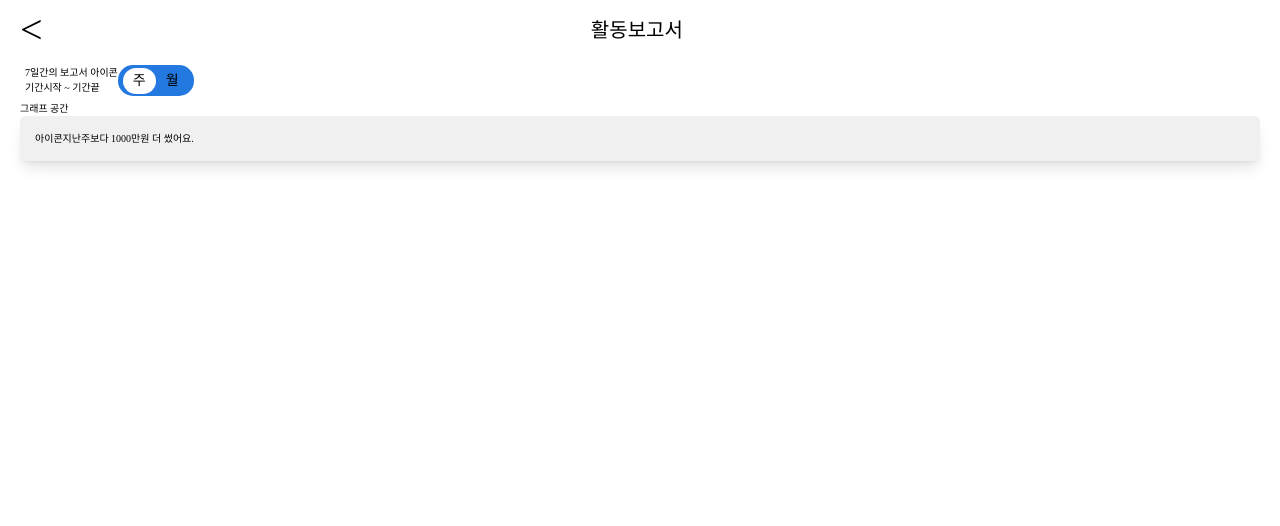
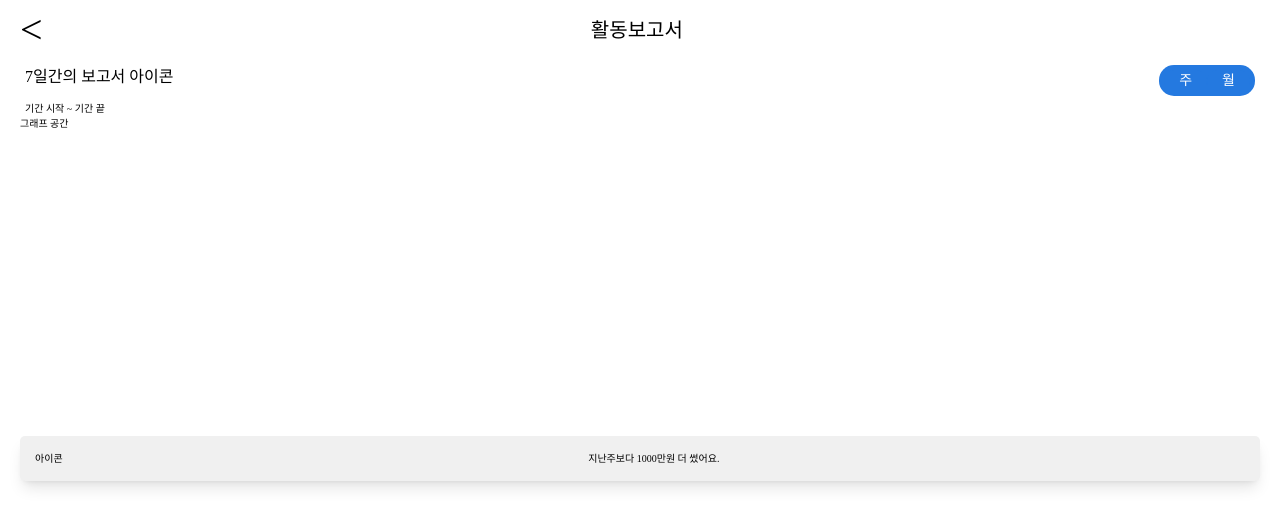
Before and after one commit to wlgns1718/idoncare, a React (Vite) app in the folder Front/: page /report in a window 1280 px wide. Shown: the top 526 px of the page. Built offline with nearby package versions, Linux system fonts and the light colour scheme; a web font is replaced by a local one.

Commit message:
Feat : 활동 보고서 Style

```diff
--- a/Front/src/pages/Report.tsx
+++ b/Front/src/pages/Report.tsx
@@ -1,28 +1,62 @@
 import Header from "../components/common/Header";
+import { useState } from "react";
+
+type DataScale = "weekly" | "monthly";
+
+interface DateOptions {
+  label: string;
+  value: DataScale;
+}
+
+const dateOptions: DateOptions[] = [
+  { value: "weekly", label: "주" },
+  { value: "monthly", label: "월" },
+];
+
+const SummaryItem = () => {
+  return (
+    <div className="w-full flex p-6 rounded-lg shadow-lg bg-gray justify-between">
+      <div>아이콘</div>
+      <div className="flex-grow mx-4 text-center">지난주보다 1000만원 더 썼어요.</div>
+    </div>
+  );
+}
 
 function Report() {
-  // const [dateScale, setDateScale] = useState(new Date("weekly"));
+  const [dateScale, setDateScale] = useState<DataScale>();
 
   return (
     <div>
       <Header pageTitle="활동보고서" />
       <div>
-        <div className="flex p-2">
+        <div className="flex p-2  justify-between">
           <div className="flex flex-col">
-            <div>7일간의 보고서 아이콘</div>
-            <div>기간시작 ~ 기간끝</div>
+            <div className="text-m">7일간의 보고서 아이콘</div>
           </div>
-          <div className="flex px-2 py-1 bg-main rounded-3xl">
-            <div className="px-4 py-1 bg-white rounded-3xl text-s">주</div>
-            <div className="px-4 py-1 bg-main rounded-3xl text-s">월</div>
+          <div className="flex px-2 py-2 bg-main rounded-3xl items-center leading-1">
+            {dateOptions.map((item, index) => {
+              return (
+                <div
+                  className={`px-6 py-0 rounded-3xl text-s  ${
+                    dateScale == item.value
+                      ? "bg-white text-main"
+                      : "bg-main text-white"
+                  }`}
+                  key={index}
+                  onClick={() => setDateScale(item.value)}
+                >
+                  {item.label}
+                </div>
+              );
+            })}
           </div>
         </div>
-        <div className="w-full h-30">그래프 공간</div>
-        <div>
-          <div className="flex p-6 rounded-lg shadow-lg bg-gray">
-            <div>아이콘</div>
-            <div>지난주보다 1000만원 더 썼어요.</div>
-          </div>
+        <div className="mx-2">
+          <span>기간 시작</span> ~ <span>기간 끝</span>
+        </div>
+        <div className="w-full h-[40vh]">그래프 공간</div>
+        <div className="flex">
+          <SummaryItem/>
         </div>
       </div>
     </div>
```
